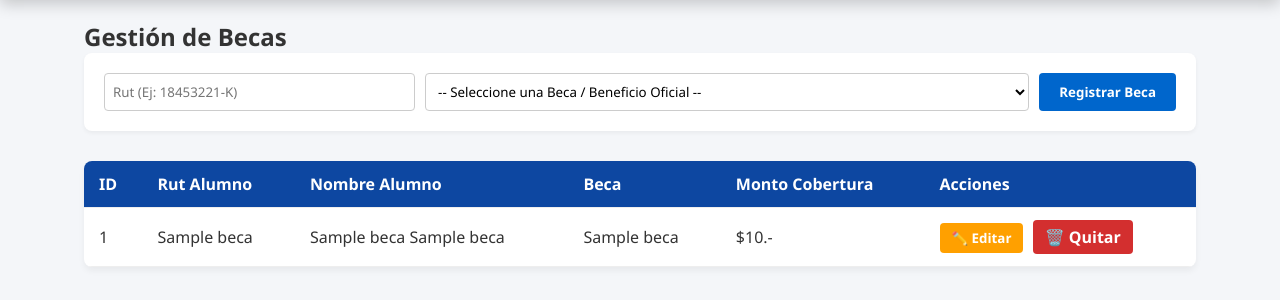
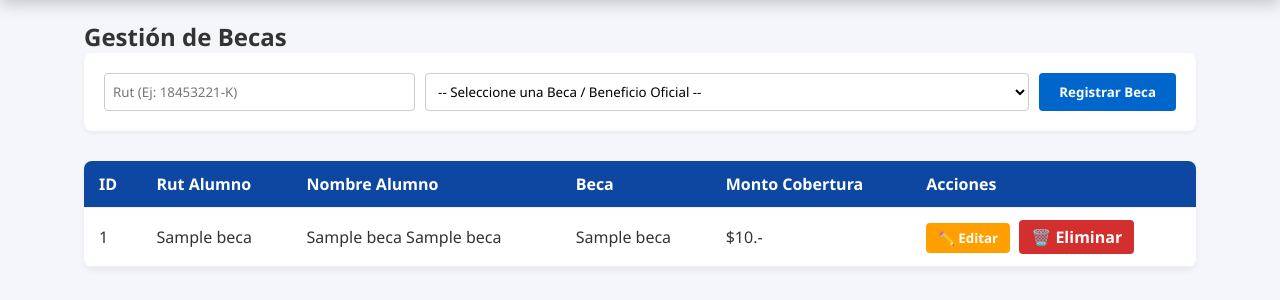
Before and after one commit to alexandracifuentes00/sistema-_financiero, a Flask app: template templates/becas.html in a window 1280 px wide. Shown: the part 140-440 px from the top of the page. Run offline with Flask 3, Linux system fonts and the light colour scheme; the template is opened without the code that fills it: most values are stand-ins (such as "Sample title", 1, 10 or a date in 2020); some libraries are stand-ins or nearby versions.

```diff
--- a/templates/becas.html
+++ b/templates/becas.html
@@ -71,7 +71,7 @@
                 <td>${{ "{:,.0f}".format(b[5]).replace(',', '.') }}.-</td>
                 <td>
                     <button class="btn-edit" onclick="abrirModalEditar('{{ b[0] }}', '{{ b[4] }}', '{{ b[5] }}')">✏️ Editar</button>
-                    <a href="/eliminar_beca/{{ b[0] }}" class="btn-delete" onclick="return confirm('¿Seguro que deseas quitar esta beca?')">🗑️ Quitar</a>
+                    <a href="/eliminar_beca/{{ b[0] }}" class="btn-delete" onclick="return confirm('¿Seguro que deseas eliminar esta beca?')">🗑️ Eliminar</a>
                 </td>
             </tr>
             {% else %}
```
